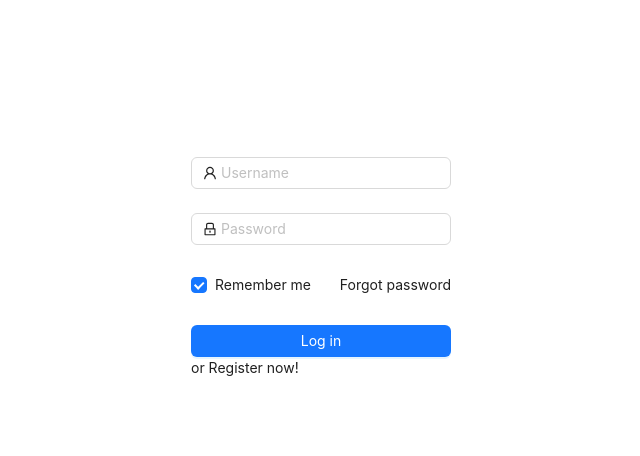
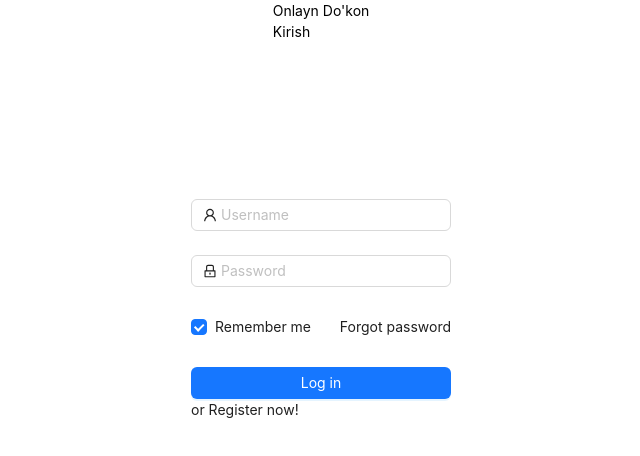
Before and after one commit to Muhammad-Devel/to-rt-zakaz, a React (Vite) app: page /login in a window 1280 px wide. Shown: the top 456 px of the page, without its empty margins (319-959 px from the left). Built offline with nearby package versions, Linux system fonts and the light colour scheme.

Commit message:
edit login and signin pages

```diff
--- a/src/pages/layout.jsx
+++ b/src/pages/layout.jsx
@@ -42,17 +42,27 @@ const Layer = () => {
               {
                 key: "1",
                 icon: <HomeOutlined />,
-                label: <Link to="/">Home</Link>,
+                label: <Link to="/">Bosh Ekran</Link>,
               },
               {
                 key: "2",
-                icon: <LoginOutlined />,
-                label: <Link to="login">Log in</Link>,
+                icon: <HomeOutlined />,
+                label: <Link to="/">Buyurtmalarim</Link>,
               },
               {
                 key: "3",
-                icon: <UserAddOutlined />,
-                label: <Link to="signin">Sign in</Link>,
+                icon: <HomeOutlined />,
+                label: <Link to="/">Bog'lanish</Link>,
+              },
+              {
+                key: "4",
+                icon: <LoginOutlined />,
+                label: <Link to="/">Onlayn Chat</Link>,
+              },
+              {
+                key: "5",
+                icon: <LoginOutlined />,
+                label: <Link to="login">Log in</Link>,
               },
             ]}
           />
@@ -69,7 +79,7 @@ const Layer = () => {
             }}
           >
             <Title className="font-bold font-sans pt-2 pl-5">
-              To'rt Markaz
+              Onlayn Do'kon
             </Title>
           </Header>
           <Call></Call>
--- a/src/pages/login.jsx
+++ b/src/pages/login.jsx
@@ -5,6 +5,20 @@ const Login = () => {
     console.log("Received values of form: ", values);
   };
   return (
+    <>
+    <Row  style={{
+        display: "flex",
+        justifyContent: "center",
+        alignItems: "center",
+        width: "100%",
+      }}>
+        <div>
+          <h1>
+            Onlayn Do'kon
+          </h1>
+          <h3>Kirish</h3>
+        </div>
+    </Row>
     <Row
       style={{
         display: "flex",
@@ -67,6 +81,7 @@ const Login = () => {
         </Form.Item>
       </Form>
     </Row>
+    </>
   );
 };
 
--- a/src/pages/signin.jsx
+++ b/src/pages/signin.jsx
@@ -24,8 +24,24 @@ const validateMessages = {
 const onFinish = (values) => {
   console.log(values);
 };
-const Signin = () => (
-  <Row
+const Signin = () => {
+
+  return (
+    <>
+    <Row  style={{
+        display: "flex",
+        justifyContent: "center",
+        alignItems: "center",
+        width: "100%",
+      }}>
+        <div>
+          <h1>
+            Onlayn Do'kon
+          </h1>
+          <h3>Ro'hatdan o'tish</h3>
+        </div>
+    </Row>
+    <Row
     style={{
       display: "flex",
       justifyContent: "center",
@@ -84,5 +100,8 @@ const Signin = () => (
       </Form.Item>
     </Form>
   </Row>
-);
+    </>
+  )
+
+}
 export default Signin;
```
